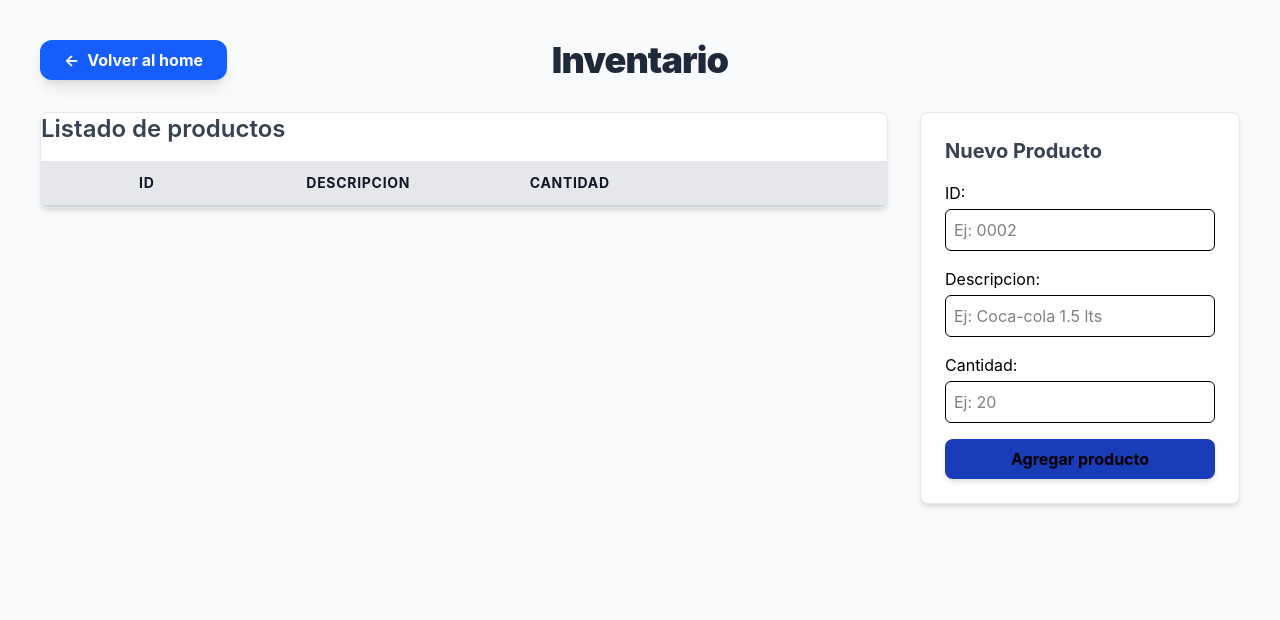
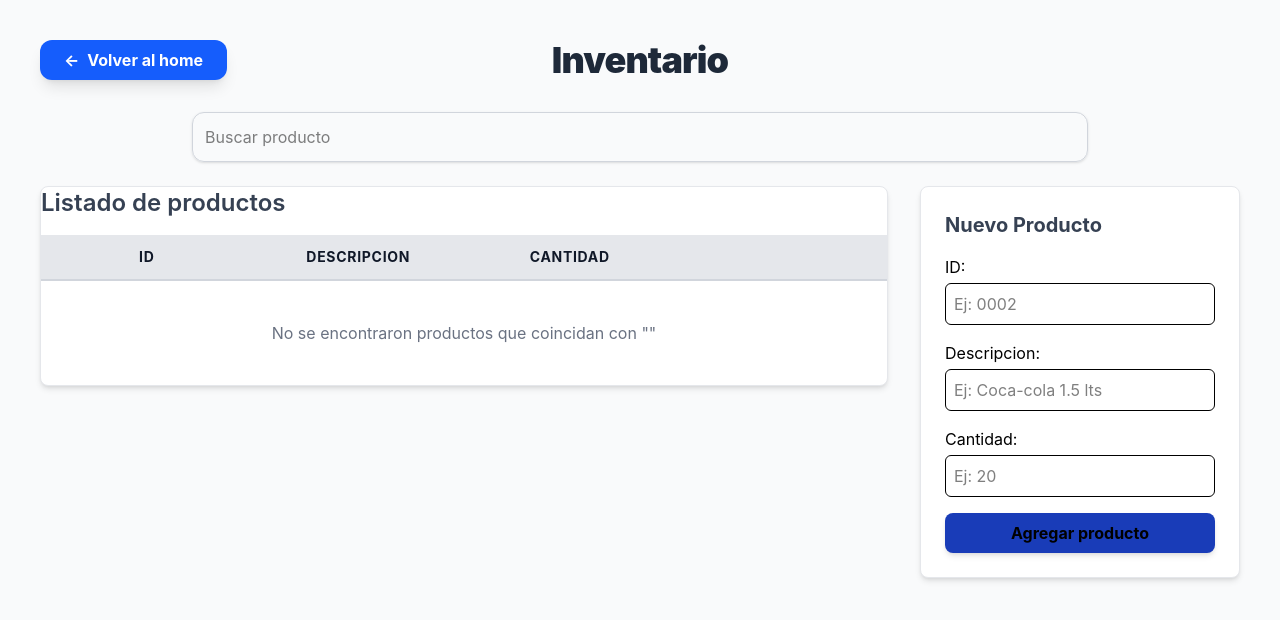
Before and after one commit to ManuelCaceresDuocUC/Proyecto-practica-sin-IA, a React (Vite) app: page /inventario in a window 1280 px wide. Both pictures are taken after a click on the button "Eliminar". Shown: the top 620 px of the page. Built offline with nearby package versions, Linux system fonts and the light colour scheme.

Commit message:
se implementa barra de busqueda en inventario

```diff
--- a/src/pages/Inventario.tsx
+++ b/src/pages/Inventario.tsx
@@ -9,20 +9,28 @@ export const Inventario = () => {
 
   const { productos, eliminarProducto, agregarProducto } = useInventario();
 
+  const [busqueda, setBusqueda] = useState('');
+
+
+  const productosFiltrados = productos.filter(
+    p => p.descripcion.toLowerCase().includes(busqueda.toLowerCase()) ||
+    p.id.includes(busqueda)
+  )
+
   const [form, setForm] = useState({
     id: '',
     descripcion: '',
     stock: '' // Lo manejamos como string inicialmente para el input
   });
 
-
+  //manejo del formulario
   const handleSubmit = (e: React.FormEvent) => {
     e.preventDefault(); // Evita que la página se recargue
 
-    // Validaciones básicas
+    // si no viene alguno de los input retorna la alerta
     if (!form.id || !form.descripcion || !form.stock) return alert("Completa todos los campos");
 
-    // Llamamos a la función del Hook
+    // Llamamos a la función del Hook y le entregamos los datos
     agregarProducto({
       id: form.id,
       descripcion: form.descripcion,
@@ -38,7 +46,7 @@ export const Inventario = () => {
     <div className='min-h-screen bg-gray-50 flex flex-col items-center p-10 relative'>
       <Link to="/" className='absolute top-10 left-10'>
         <button className='bg-blue-600 hover:bg-blue-700 text-white font-bold py-2 px-6 rounded-xl shadow-lg transition-all active:scale-95 flex items-center gap-2'>
-          {/* Opcional: un icono de flecha queda muy bien */}
+
           <span>←</span> Volver al home
         </button>
       </Link>
@@ -46,6 +54,17 @@ export const Inventario = () => {
       <h1 className='text-4xl font-black text-gray-800 mb-8 tracking-tight'>
           Inventario
       </h1>
+
+
+      <div className='w-full max-w-4xl mb-6'>
+        <input
+          type="text"
+          placeholder='Buscar producto'
+          className='w-full p-3 rounded-xl border border-gray-300 shadow-sm focus:ring-blue-500 outline-none'
+          value={busqueda}
+          onChange={(event) => setBusqueda(event.target.value)}
+        />
+      </div>
 
 
 
@@ -72,7 +91,7 @@ export const Inventario = () => {
               </thead>
               <tbody className='divide-y divide-gray-200'>
 
-                {productos.map((producto)=>(
+                {productosFiltrados.map((producto)=>(
                   <tr key={producto.id} className="hover:bg-gray-100 transition-colors">
                     <td className='px-6 py-4 text-gray-800'>{producto.id}</td>
                     <td className='px-6 py-4 text-gray-800 italic'>{producto.descripcion}</td>
@@ -84,13 +103,19 @@ export const Inventario = () => {
                     </td>
                   </tr>
                 ))}
-
+                {productosFiltrados.length === 0 && (
+                  <tr>
+                    <td colSpan={4} className="p-10 text-center text-gray-500">
+                      No se encontraron productos que coincidan con "{busqueda}"
+                    </td>
+                  </tr>
+                )}
 
 
               </tbody>
             </table>
           </div>
-
+          {/**FORMULARIO PARA AGREGAR PRODUCTO */}
           <div className='w-full lg:w-80 bg-white p-6 rounded-lg shadow-md border border-gray-200'>
             <h2 className='text-xl font-bold text-gray-700 mb-4'>Nuevo Producto</h2>
             <form className='flex flex-col gap-4 ' onSubmit={handleSubmit}>
@@ -135,15 +160,9 @@ export const Inventario = () => {
                   className="bg-blue-800 hover:bg-blue-950 tetx-white font-bold py-2 px-4 rounded-lg transition-all active:scale-95 shadow-md ">
                         Agregar producto
                 </button>
-
             </form>
           </div>
-
-
-
         </div>
-
-
     </div>
   )
 }
```
Also changed, not shown: src/hooks/useInventario.tsx (+8 -5 lines).
